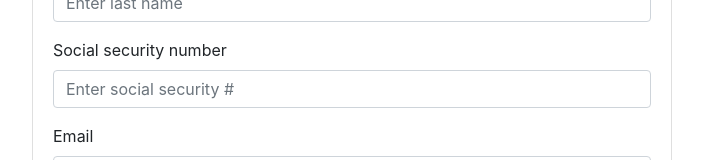
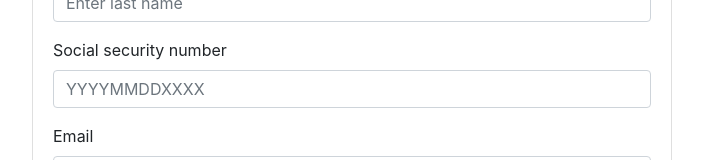
Before and after one commit to ehanstad/IV1201_project, a React (Create React App) app in the folder frontend/: page /registration in a window 1280 px wide. Shown: the part 201-361 px from the top of the page, without its empty margins (288-991 px from the left). Built offline with nearby package versions, Linux system fonts and the light colour scheme; no server answers.

Commit message:
fix ssn placeholder

```diff
--- a/frontend/src/components/registration.js
+++ b/frontend/src/components/registration.js
@@ -94,7 +94,7 @@ function Registration() {
             <Form.Label>Social security number</Form.Label>
             <Form.Control
               type="text"
-              placeholder="Enter social security #"
+              placeholder="YYYYMMDDXXXX"
               required
               onChange={(e) => setSsn(e.target.value)}
             />
--- a/frontend/src/components/updateUser.js
+++ b/frontend/src/components/updateUser.js
@@ -132,7 +132,7 @@ function UpdateUser() {
               <Form.Label>Social security number</Form.Label>
               <Form.Control
                 type="text"
-                placeholder="Enter ssn"
+                placeholder="YYYYMMDDXXXX"
                 required
                 readOnly={!!auth.user.ssn}
                 onChange={(e) => setSsn(e.target.value)}
```
